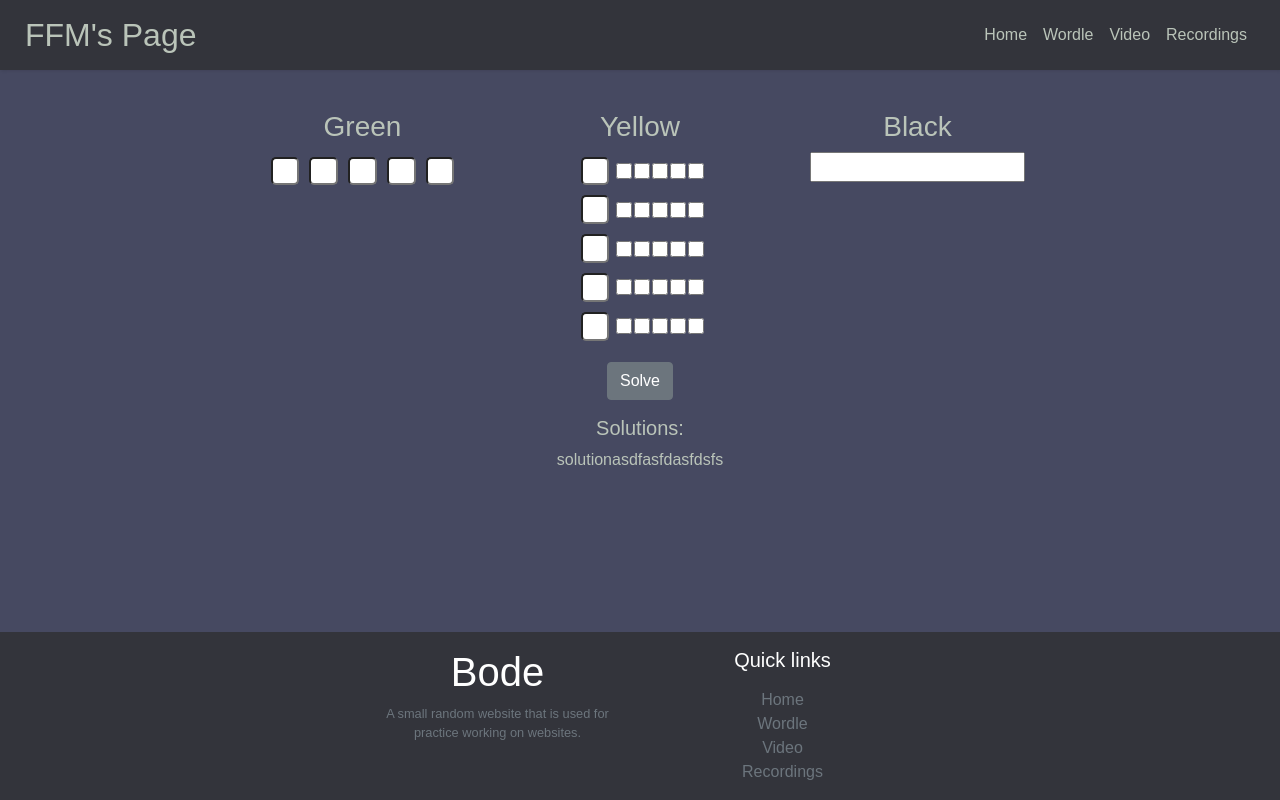
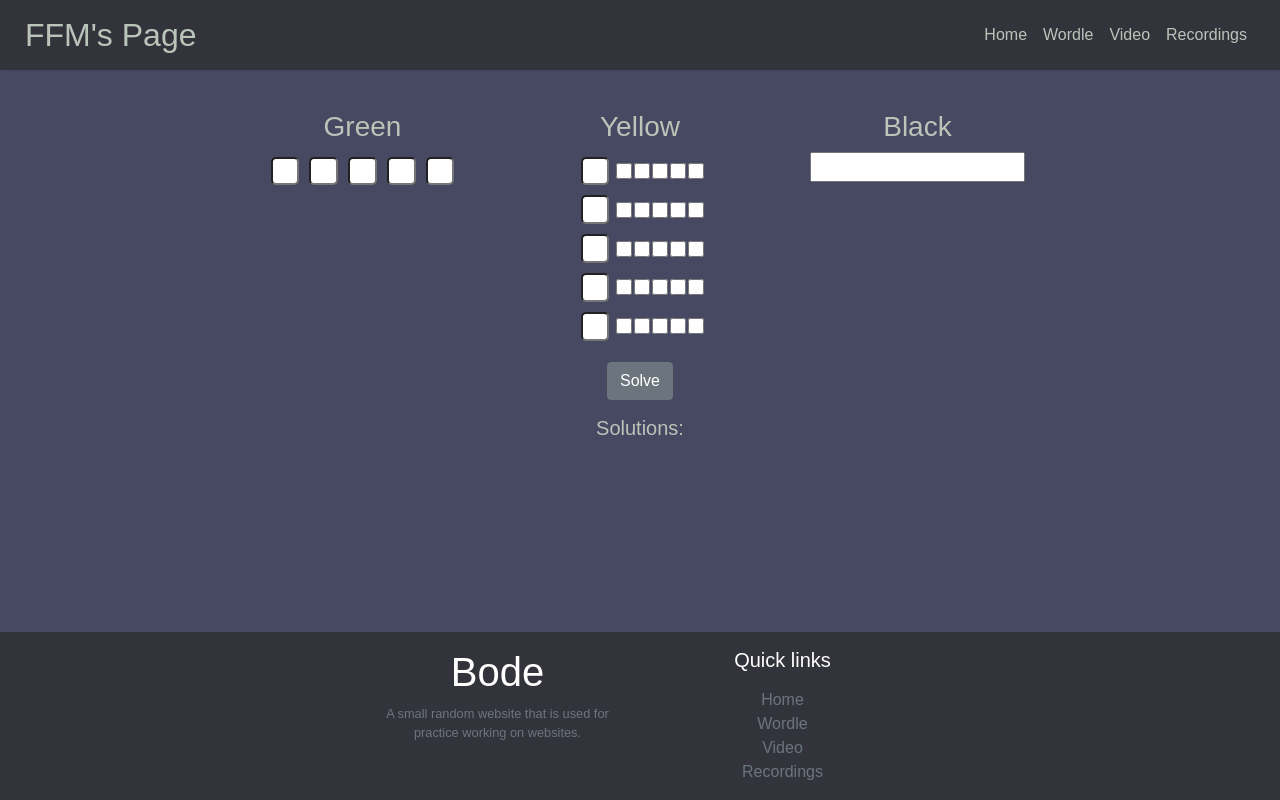
Before and after one commit to bodechristian/bodechristian.github.io, a React (Create React App) app: page /wordle in a window 1280 px wide. Built offline with nearby package versions, Linux system fonts and the light colour scheme; the HTML template or start-up script is replaced by a standard one.

Commit message:
github pages prep

```diff
--- a/package.json
+++ b/package.json
@@ -1,6 +1,7 @@
 {
   "name": "website2",
   "version": "0.1.0",
+  "homepage": "https://bodechristian.github.io/website_react",
   "private": true,
   "dependencies": {
     "@testing-library/jest-dom": "^5.16.4",
@@ -15,6 +16,8 @@
     "web-vitals": "^2.1.4"
   },
   "scripts": {
+    "predeploy": "npm run build",
+    "deploy": "gh-pages -d build",
     "start": "react-scripts start",
     "build": "react-scripts build",
     "test": "react-scripts test",
@@ -37,5 +40,8 @@
       "last 1 firefox version",
       "last 1 safari version"
     ]
+  },
+  "devDependencies": {
+    "gh-pages": "^5.0.0"
   }
 }
--- a/src/Footer.jsx
+++ b/src/Footer.jsx
@@ -15,7 +15,7 @@ const Footer = () => {
                         <ul className="list-unstyled text-muted mb-0">
                             <li><a href="/">Home</a></li>
                             <li><a href="/wordle">Wordle</a></li>
-                            <li><a href="/vid">Video</a></li>
+                            <li><a href="/video">Video</a></li>
                             <li><a href="/recordings">Recordings</a></li>
                         </ul>
                     </div>
--- a/src/pages/WordleSolver.jsx
+++ b/src/pages/WordleSolver.jsx
@@ -1,6 +1,5 @@
 import React from 'react';
 import { solve } from '../functions/wordlesolver';
-import RICIBs from 'react-individual-character-input-boxes';
 import RowYellow from '../components/RowYellow';
 
 class WordleSolver extends React.Component {
@@ -18,7 +17,7 @@ class WordleSolver extends React.Component {
       ],
       yellow_letters: ["", "", "", "", ""],
       reds: "",
-      solutions: "solutionasdfasfdasfdsfs",
+      solutions: "",
     };
 
     this.handleChangeReds = this.handleChangeReds.bind(this);
```
Also changed, not shown: 1 other file (tests, documents, lock files or other folders).
